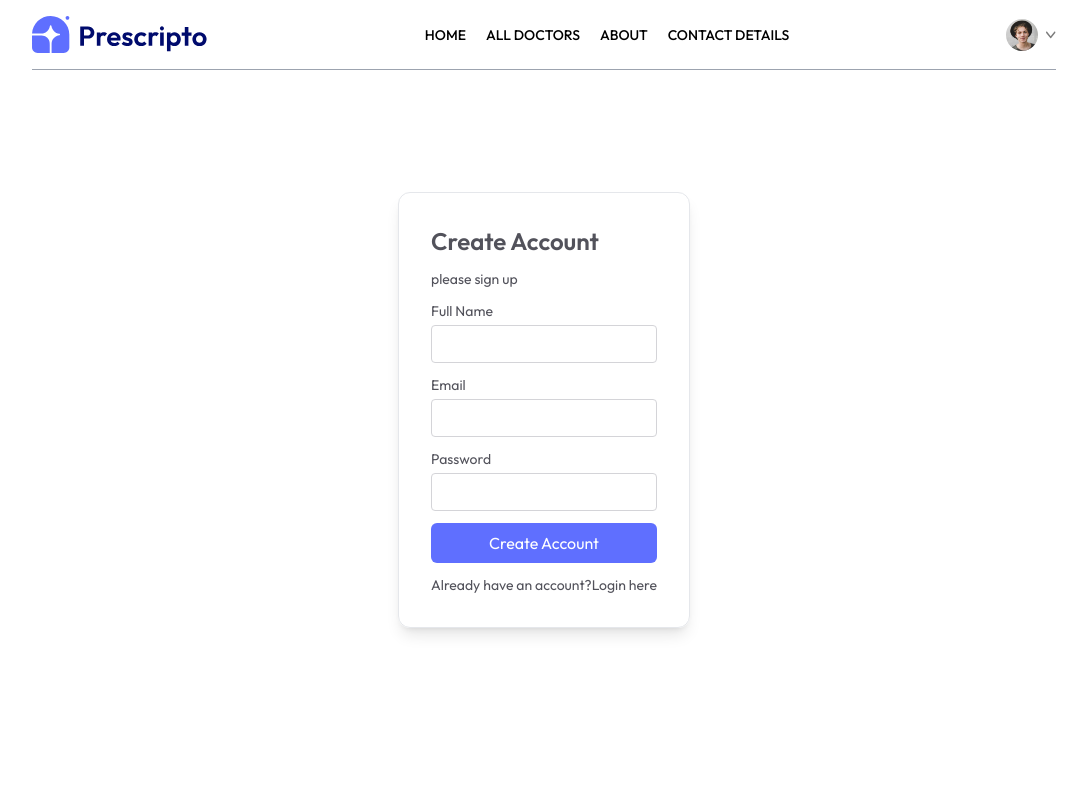
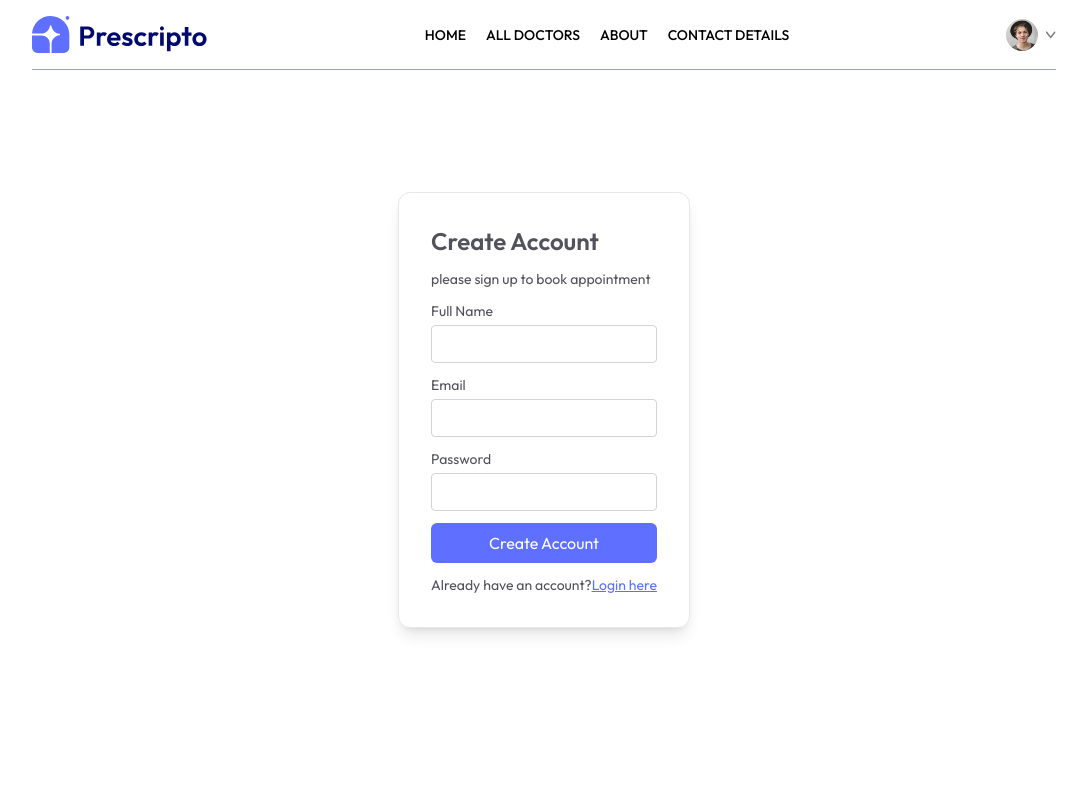
Before and after one commit to Shyamala9926/DoctorApp, a React (Vite) app: page /login in a window 1280 px wide. Shown: the top 800 px of the page, without its empty margins (96-1183 px from the left). Built offline with nearby package versions, Linux system fonts and the light colour scheme.

Commit message:
conflicts

```diff
--- a/src/pages/Login.jsx
+++ b/src/pages/Login.jsx
@@ -16,12 +16,14 @@ function Login() {
     <form className='min-h-[80vh] flex items-center'>
       <div className='flex flex-col gap-3 m-auto items-start p-8 min-w-[340px]sm:min-w-96 border rounded-xl text-zinc-600 text-sm shadow-lg'>
         <p className='text-2xl font-semibold'>{state=== 'Sign Up' ? "Create Account":"Login"}</p>
-        <p>please { state ==='Sign Up'? "sign up": "login"}</p>
-
-        <div className='w-full'>
+        <p>please { state ==='Sign Up'? "sign up": "login"} to book appointment</p>
+{
+  state=== "Sign Up"&& <div className='w-full'>
           <p>Full Name</p>
           <input className='border border-zinc-300 rounded w-full p-2 mt-1' type='text' onChange={(e)=>setName(e.target.name)} value={name} required/>
           </div>
+
+}
 
           <div className='w-full'>
           <p>Email</p>
@@ -36,8 +38,8 @@ function Login() {
 <button className='bg-primary text-white w-full py-2 rounded-md text-base'>{state=== 'Sign Up' ? "Create Account":"Login"}</button>
       {
         state === "Sign Up"
-        ? <p>Already have an account?Login here</p>
-        : <p>Create an new account?click here</p>
+        ? <p>Already have an account?<span onClick={()=>setState('Login')} className="text-primary underline cursor-pointer">Login here</span></p>
+        : <p>Create an new account?<span onClick={()=>setState('Sign Up')} className="text-primary underline cursor-pointer">click here</span></p>
       }</div>
 
 
```
